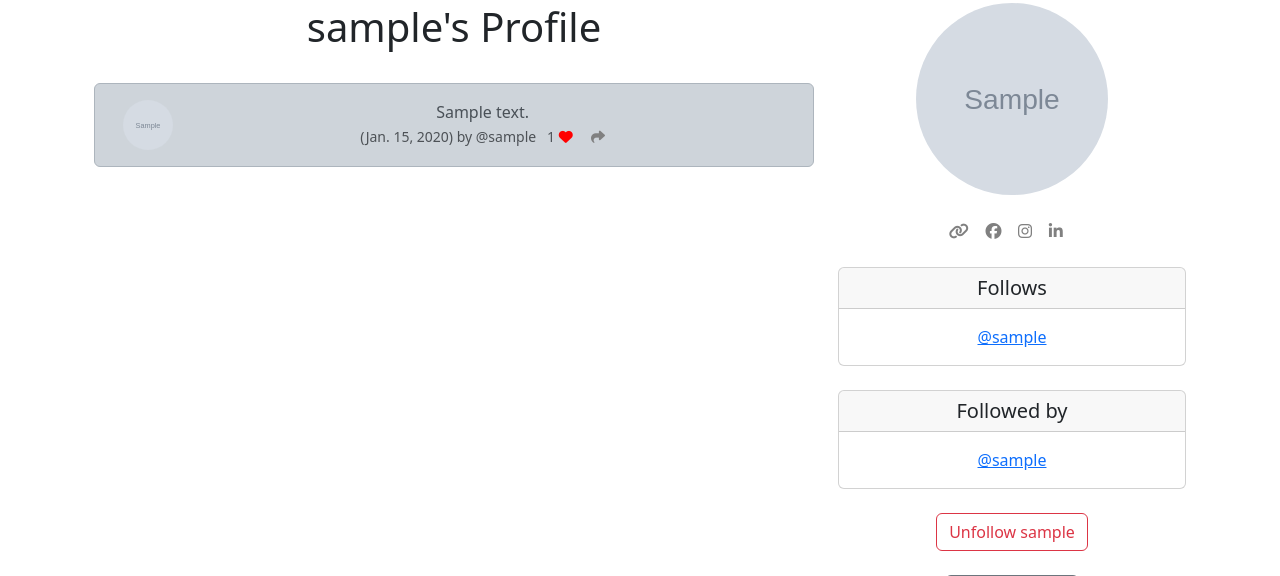
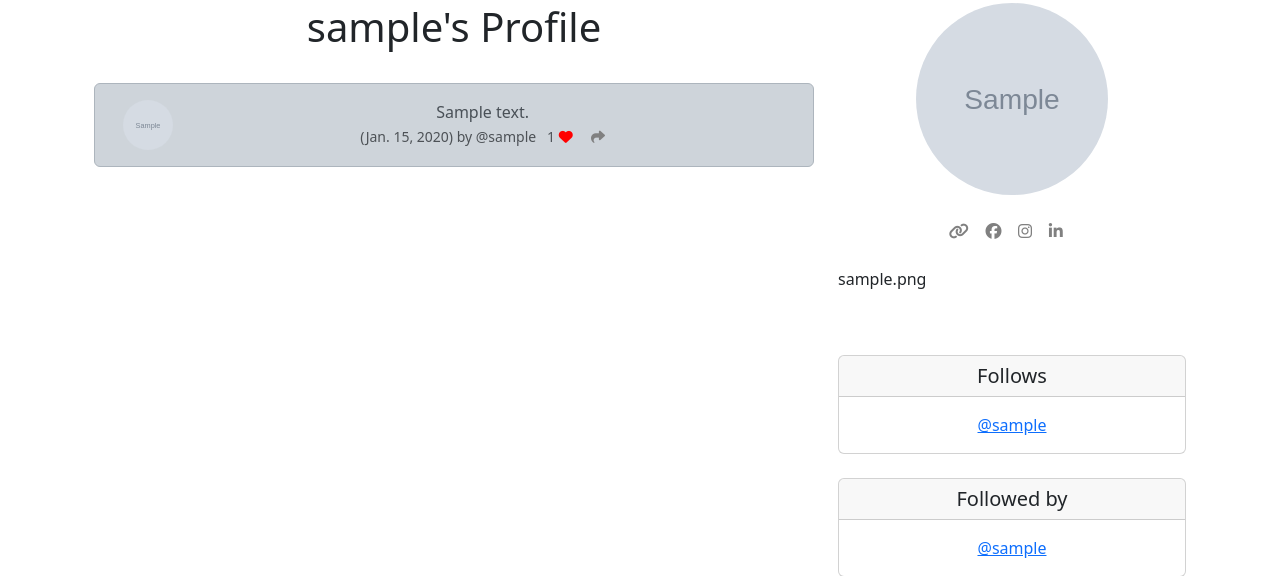
Before and after one commit to 13virat/twitter, a Django app: page /profile/1/ in a window 1280 px wide. Shown: the part 101-677 px from the top of the page. Run offline with Django 4.2, Linux system fonts and the light colour scheme; a user stored in the database is signed in; tables that the repository leaves empty hold one stand-in row (values such as "Sample post"); grey boxes marked "Sample" are stand-in pictures; some libraries are stand-ins or nearby versions.

Commit message:
YAAD ARAHI HAI

```diff
--- a/social/musker/templates/profile.html
+++ b/social/musker/templates/profile.html
@@ -71,7 +71,13 @@
 
 
             {% endif %}
-        </br></br>
+            </br></br>
+            {% if profile %}
+            <p align ="justify">{{profile.profile_bio}}</p>
+            {% endif %}
+
+
+            </br></br>
             <div class="card">
                 <h5 class="card-header">Follows</h5>
                 <div class="card-body">
```
